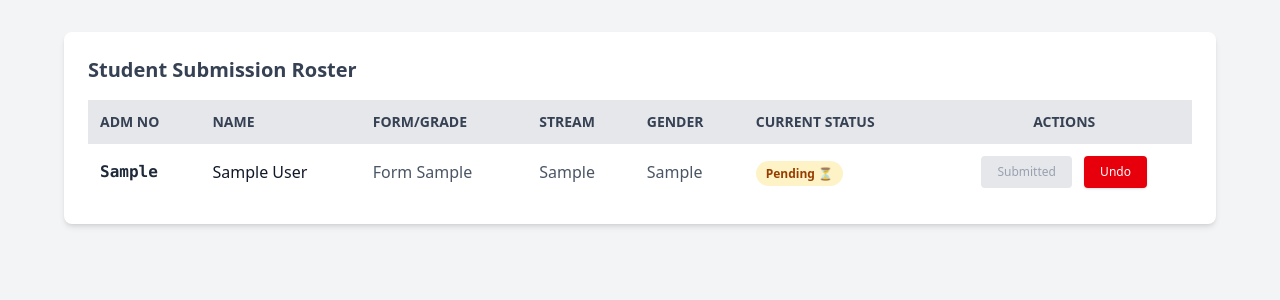
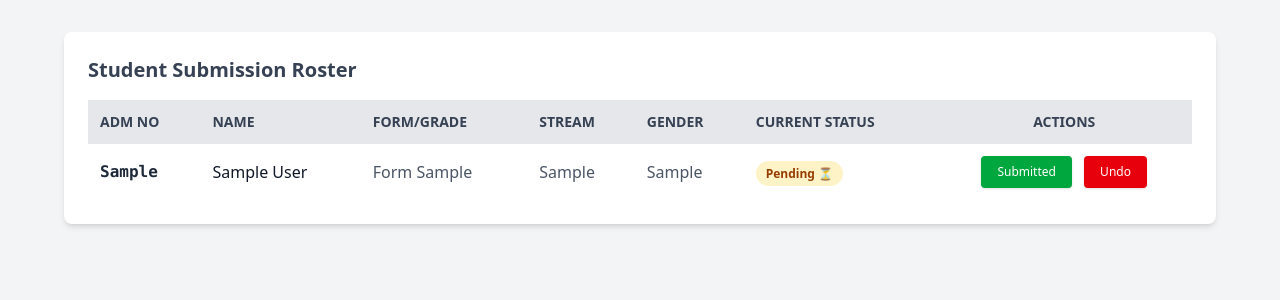
Before and after one commit to erickodhi/Ream-management, a Flask app: page /taker in a window 1280 px wide. Shown: the part 92-392 px from the top of the page. Run offline with Flask 3, Linux system fonts and the light colour scheme; tables that the repository leaves empty hold one stand-in row (values such as "Sample post").

Commit message:
Made both collection buttons active simultaneously

```diff
--- a/templates/ream_taker.html
+++ b/templates/ream_taker.html
@@ -53,23 +53,15 @@
                                 {% endif %}
                             </td>
                             <td class="p-3 text-center space-x-2">
-                                {% if student.status == 'Pending' %}
                                 <a href="/taker/submit/{{ student.adm_no }}"
        class="inline-block bg-green-600 hover:bg-green-700 text-white text-xs font-medium px-4 py-2 rounded transition shadow-sm">
         Submitted
     </a>
-                                    <span class="inline-block bg-gray-200 text-gray-400 text-xs font-medium px-4 py-2 rounded cursor-not-allowed">
-                                        Undo
-                                    </span>
-                                {% else %}
-                                    <span class="inline-block bg-gray-200 text-gray-400 text-xs font-medium px-4 py-2 rounded cursor-not-allowed">
-                                        Submitted
-                                    </span>
+
     <a href="/taker/undo/{{ student.adm_no }}"
        class="inline-block bg-red-600 hover:bg-red-700 text-white text-xs font-medium px-4 py-2 rounded transition shadow-sm">
         Undo
     </a>
-                                {% endif %}
                             </td>
                         </tr>
                         {% else %}
```
Lines whose indentation alone changed are shown as unchanged.
